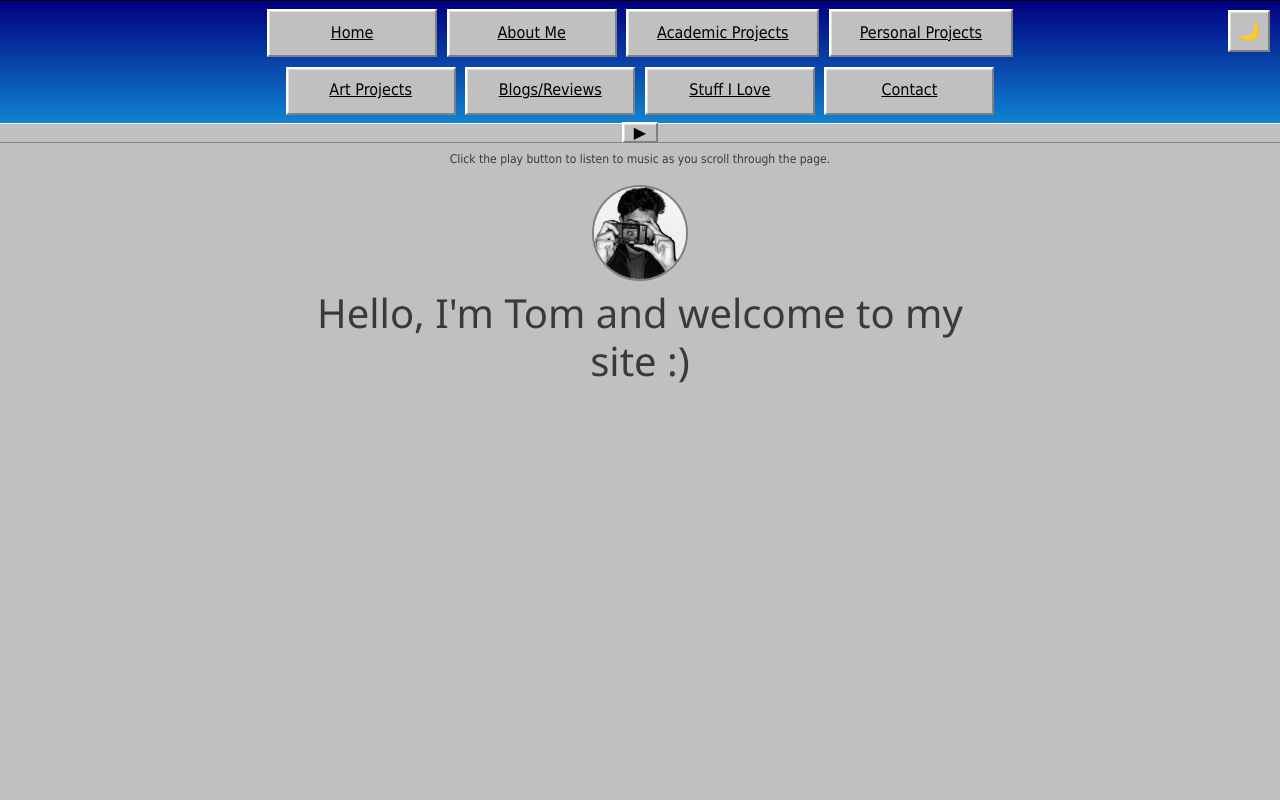
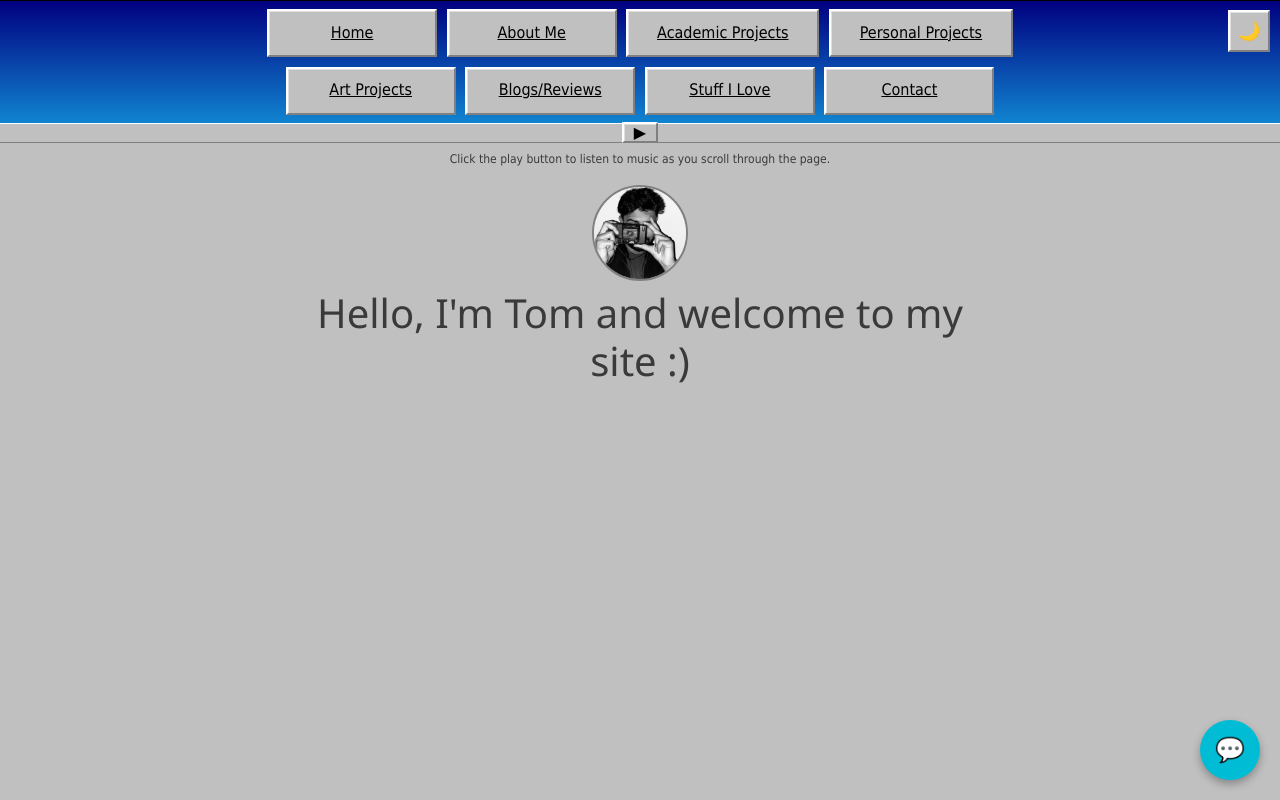
Before and after one commit to thomasallwinanto/Thomas_Allwin_Portfolio, a React (Vite) app in the folder react-portfolio/: page / in a window 1280 px wide. Built offline with nearby package versions, Linux system fonts and the light colour scheme.

Commit message:
add chatbot component to layout for enhanced user interaction

```diff
--- /dev/null
+++ b/react-portfolio/src/components/Chatbot.tsx
@@ -0,0 +1,105 @@
+import { useState } from 'react';
+
+export default function Chatbot() {
+  const [isOpen, setIsOpen] = useState(false);
+  const [messages, setMessages] = useState<{ role: 'user' | 'bot'; content: string }[]>([
+    { role: 'bot', content: 'Hi! Ask me anything about Thomas or this portfolio.' }
+  ]);
+  const [input, setInput] = useState('');
+
+  const toggleChat = () => setIsOpen(!isOpen);
+
+  const handleSend = async () => {
+    if (!input.trim()) return;
+
+    const userMessage = input.trim();
+    setMessages(prev => [...prev, { role: 'user', content: userMessage }]);
+    setInput('');
+
+    // TODO: Connect to your backend or LLM API (e.g., OpenAI, Gemini, Claude) here.
+    // For now, it's a mock response. You'll need to pass the website's data as context to the LLM.
+    setTimeout(() => {
+      setMessages(prev => [...prev, {
+        role: 'bot',
+        content: "I'm a work-in-progress chatbot! Once connected to an AI API, I will be able to answer questions based strictly on the portfolio's content."
+      }]);
+    }, 1000);
+  };
+
+  return (
+    <div style={{ position: 'fixed', bottom: '20px', right: '20px', zIndex: 1000 }}>
+      {isOpen && (
+        <div style={{
+          width: '300px',
+          height: '400px',
+          backgroundColor: 'var(--bg-color, white)',
+          color: 'var(--text-color, black)',
+          border: '1px solid #ccc',
+          borderRadius: '10px',
+          boxShadow: '0 4px 8px rgba(0,0,0,0.2)',
+          display: 'flex',
+          flexDirection: 'column',
+          marginBottom: '10px',
+          overflow: 'hidden'
+        }}>
+          <div style={{ backgroundColor: '#00bcd4', color: 'white', padding: '10px', fontWeight: 'bold', display: 'flex', justifyContent: 'space-between' }}>
+            <span>Portfolio Assistant</span>
+            <button onClick={toggleChat} style={{ background: 'none', border: 'none', color: 'white', cursor: 'pointer', fontWeight: 'bold' }}>X</button>
+          </div>
+
+          <div style={{ flex: 1, padding: '10px', overflowY: 'auto', display: 'flex', flexDirection: 'column', gap: '10px' }}>
+            {messages.map((msg, i) => (
+              <div key={i} style={{
+                alignSelf: msg.role === 'user' ? 'flex-end' : 'flex-start',
+                backgroundColor: msg.role === 'user' ? '#00bcd4' : '#eee',
+                color: msg.role === 'user' ? 'white' : 'black',
+                padding: '8px 12px',
+                borderRadius: '15px',
+                maxWidth: '80%',
+                wordWrap: 'break-word'
+              }}>
+                {msg.content}
+              </div>
+            ))}
+          </div>
+
+          <div style={{ display: 'flex', borderTop: '1px solid #ccc', padding: '10px' }}>
+            <input
+              type="text"
+              value={input}
+              onChange={(e) => setInput(e.target.value)}
+              onKeyDown={(e) => e.key === 'Enter' && handleSend()}
+              placeholder="Ask a question..."
+              style={{ flex: 1, padding: '8px', borderRadius: '4px', border: '1px solid #ccc', marginRight: '5px' }}
+            />
+            <button onClick={handleSend} style={{ padding: '8px 12px', backgroundColor: '#00bcd4', color: 'white', border: 'none', borderRadius: '4px', cursor: 'pointer' }}>
+              Send
+            </button>
+          </div>
+        </div>
+      )}
+
+      {!isOpen && (
+        <button
+          onClick={toggleChat}
+          style={{
+            backgroundColor: '#00bcd4',
+            color: 'white',
+            border: 'none',
+            borderRadius: '50%',
+            width: '60px',
+            height: '60px',
+            fontSize: '24px',
+            cursor: 'pointer',
+            boxShadow: '0 4px 8px rgba(0,0,0,0.3)',
+            display: 'flex',
+            alignItems: 'center',
+            justifyContent: 'center'
+          }}
+        >
+          💬
+        </button>
+      )}
+    </div>
+  );
+}
--- a/react-portfolio/src/components/Layout.tsx
+++ b/react-portfolio/src/components/Layout.tsx
@@ -1,11 +1,13 @@
 import { NavLink, Outlet } from 'react-router-dom'
 import ThemeToggle from './ThemeToggle'
 import MusicPlayer from './MusicPlayer'
+import Chatbot from './Chatbot'
 
 function Layout() {
   return (
     <>
       <ThemeToggle />
+      <Chatbot />
       {/* Hidden YouTube player container */}
       <div id="yt-player" aria-hidden="true"></div>
 
```
